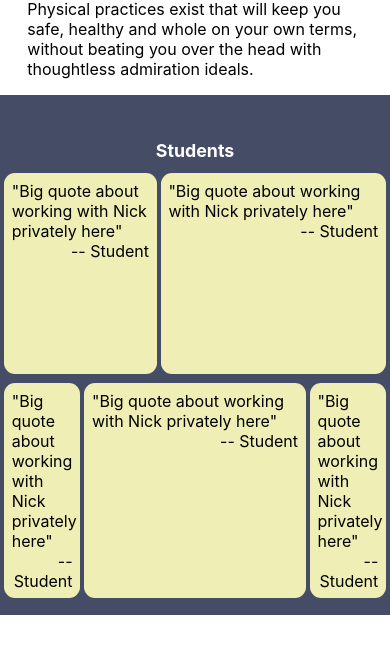
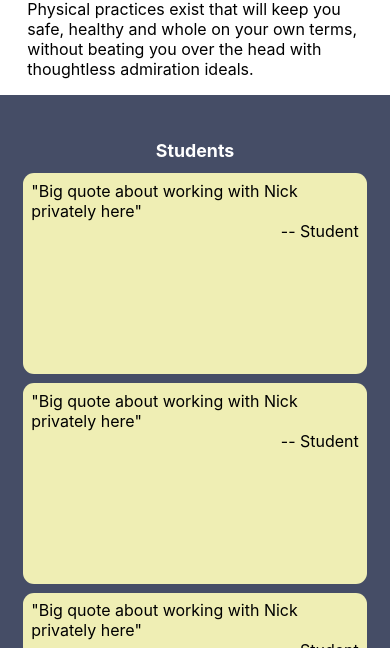
Before and after one commit to DigitalDsntHurt/jaaaam, a React (Create React App) app: page / in a window 390 px wide. Shown: the part 2625-3273 px from the top of the page. Built offline with nearby package versions, Linux system fonts and the light colour scheme.

Commit message:
Updates mobile breakpoint styles for students section

```diff
--- a/src/App.scss
+++ b/src/App.scss
@@ -131,3 +131,19 @@ h1 {
 .student-attribution-text {
   text-align: right;
 }
+
+@media screen and (max-width: 768px) {
+  .students-div-wrapper {
+    width: 88vw;
+  }
+
+  .students-div-row-1 {
+    grid-template-columns: 100%;
+    row-gap: 1vh;
+  }
+
+  .students-div-row-2 {
+    grid-template-columns: 100%;
+    row-gap: 1vh;
+  }
+}
```
